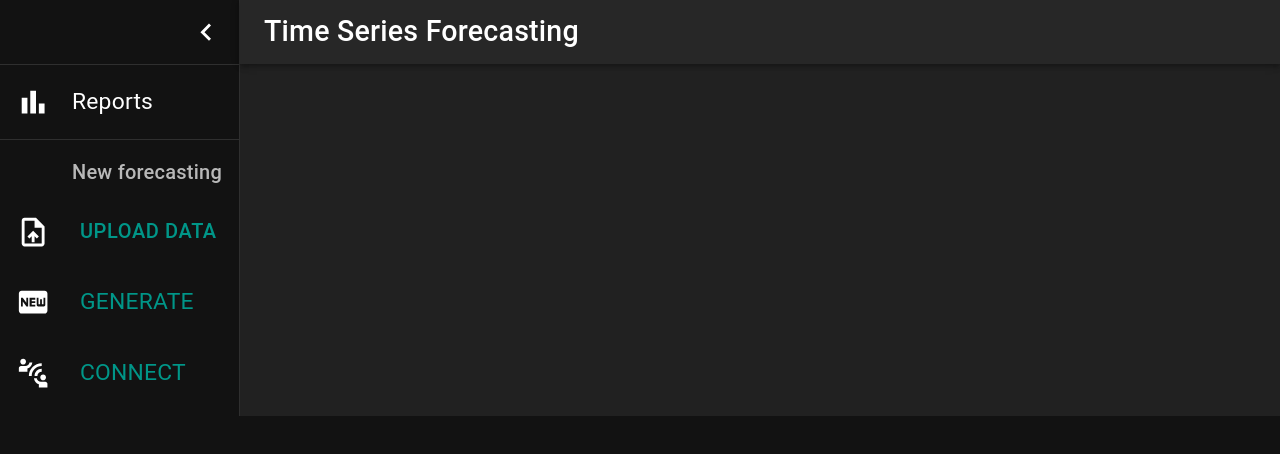
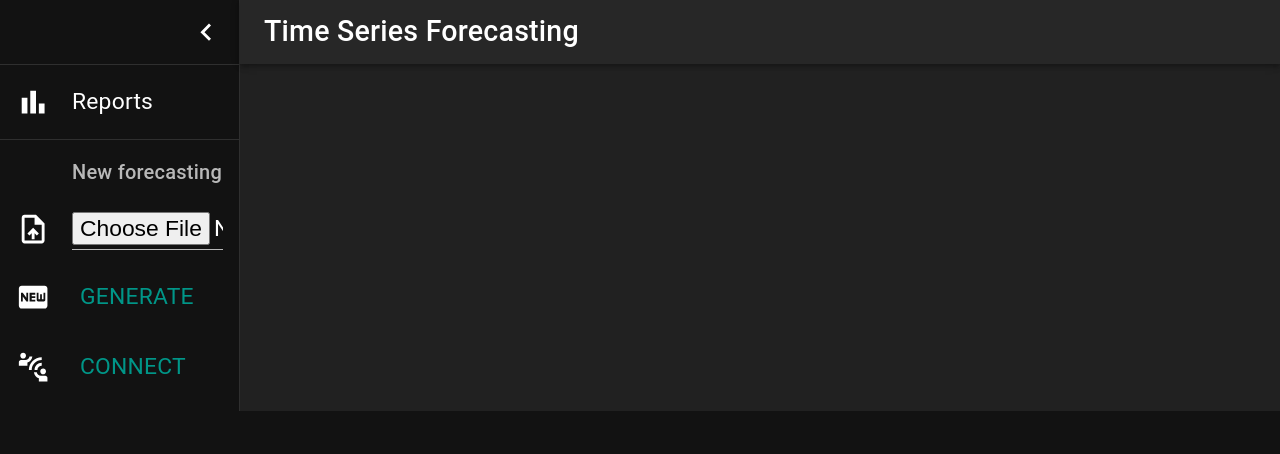
Before and after one commit to Liana2707/TimeSeriesForecasting, a React (Create React App) app in the folder client/: page / in a window 1280 px wide. Shown: the top 454 px of the page. Built offline with nearby package versions, Linux system fonts and the light colour scheme; what react-mathquill would draw is missing.

Commit message:
Starting of uploading data

```diff
--- /dev/null
+++ b/client/src/components/FileUpload.js
@@ -0,0 +1,17 @@
+import React from "react";
+import { Button, Input } from "@mui/material";
+
+const FileUpload = ({ onFileSelect }) => {
+    const handleFileChange = (event) => {
+       const file = event.target.files[0];
+       onFileSelect(file);
+    };
+
+    return (
+        <Input onClick={handleFileChange} type="file" >
+        Upload data
+      </Input>
+    );
+ };
+
+ export default FileUpload;
--- a/client/src/components/listItems.js
+++ b/client/src/components/listItems.js
@@ -10,14 +10,27 @@ import UploadFileIcon from '@mui/icons-material/UploadFile';
 import FiberNewIcon from '@mui/icons-material/FiberNew';
 import ConnectWithoutContactIcon from '@mui/icons-material/ConnectWithoutContact';
 
-
+import FileUpload from './FileUpload'
 import Button from '@mui/material/Button';
 import { Link } from 'react-router-dom';
 
-const VisuallyHiddenInput = styled('input')({
-  clipPath: 'inset(50%)',
-  width: 1,
-});
+const handleFileSelect = (file) => {
+  const formData = new FormData();
+  formData.append('file', file);
+
+  fetch('/upload', {
+     method: 'POST',
+     body: formData,
+  })
+  .then(response => response.json())
+  .then(data => {
+     console.log('Сервер ответил:', data);
+  })
+  .catch(error => {
+     console.error('Ошибка:', error);
+  });
+
+}
 
 
 export const mainListItems = (
@@ -48,10 +61,7 @@ export const secondaryListItems = (
         <UploadFileIcon />
       </ListItemIcon>
       <ListItemText>
-        <Button component="label" variant="text">
-          Upload data
-          <VisuallyHiddenInput type="file" />
-        </Button>
+          <FileUpload onFileSelect={handleFileSelect}/>
       </ListItemText>
     </ListItemButton>
 
```
Also changed, not shown: client/src/components/AutocompleteInput.js (deleted, +0 -31 lines), 1 other file (tests, documents, lock files or other folders).
